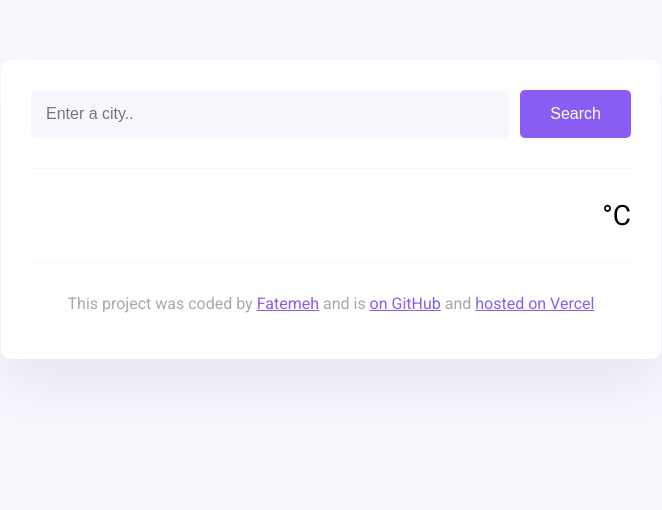
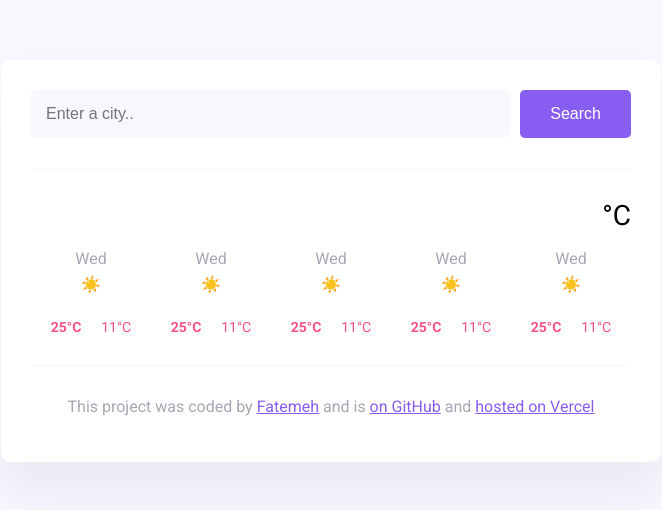
Before and after one commit to dbz221/Weather-app, a website built with Parcel: page index.html in a window 1280 px wide. Shown: the whole page, without its empty margins (309-971 px from the left). Built offline with nearby package versions, Linux system fonts and the light colour scheme; no server answers.

Commit message:
added forecast section in html and css

```diff
--- a/index.html
+++ b/index.html
@@ -45,6 +45,48 @@
             ><span class="current-temperature-unit">°C</span>
           </div>
         </div>
+        <div class="weather-forecast">
+          <div class="forecast-day">
+            <div class="forecast-date">Wed</div>
+            <div class="forecast-icon">☀️</div>
+            <div class="forecast-temperature">
+              <div class="forecast-temperature-max"><strong>25°C</strong></div>
+              <div class="forecast-temperature-min">11°C</div>
+            </div>
+          </div>
+          <div class="forecast-day">
+            <div class="forecast-date">Wed</div>
+            <div class="forecast-icon">☀️</div>
+            <div class="forecast-temperature">
+              <div class="forecast-temperature-max"><strong>25°C</strong></div>
+              <div class="forecast-temperature-min">11°C</div>
+            </div>
+          </div>
+          <div class="forecast-day">
+            <div class="forecast-date">Wed</div>
+            <div class="forecast-icon">☀️</div>
+            <div class="forecast-temperature">
+              <div class="forecast-temperature-max"><strong>25°C</strong></div>
+              <div class="forecast-temperature-min">11°C</div>
+            </div>
+          </div>
+          <div class="forecast-day">
+            <div class="forecast-date">Wed</div>
+            <div class="forecast-icon">☀️</div>
+            <div class="forecast-temperature">
+              <div class="forecast-temperature-max"><strong>25°C</strong></div>
+              <div class="forecast-temperature-min">11°C</div>
+            </div>
+          </div>
+          <div class="forecast-day">
+            <div class="forecast-date">Wed</div>
+            <div class="forecast-icon">☀️</div>
+            <div class="forecast-temperature">
+              <div class="forecast-temperature-max"><strong>25°C</strong></div>
+              <div class="forecast-temperature-min">11°C</div>
+            </div>
+          </div>
+        </div>
       </main>
       <footer>
         <p>
--- a/src/styles.css
+++ b/src/styles.css
@@ -106,3 +106,34 @@ form {
   width: 80px;
   height: 80px;
 }
+
+.weather-forecast {
+  display: flex;
+  justify-content: space-around;
+  margin-top: 15px;
+}
+.forecast-day {
+  text-align: center;
+  width: 100%;
+}
+.forecast-date {
+  color: rgba(39, 33, 66, 0.4);
+  font-size: 16px;
+  font-weight: 400;
+  line-height: 24px;
+  margin-bottom: 4px;
+}
+.forecast-icon {
+  margin-bottom: 4px;
+  height: 40px;
+}
+.forecast-temperature {
+  display: flex;
+  justify-content: space-evenly;
+  font-size: 14px;
+  color: #f65282;
+}
+.forecast-temperature-max {
+}
+.forecast-temperature-min {
+}
```
